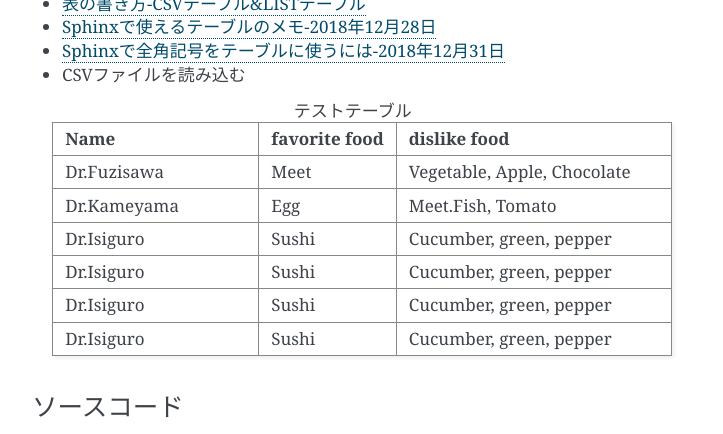
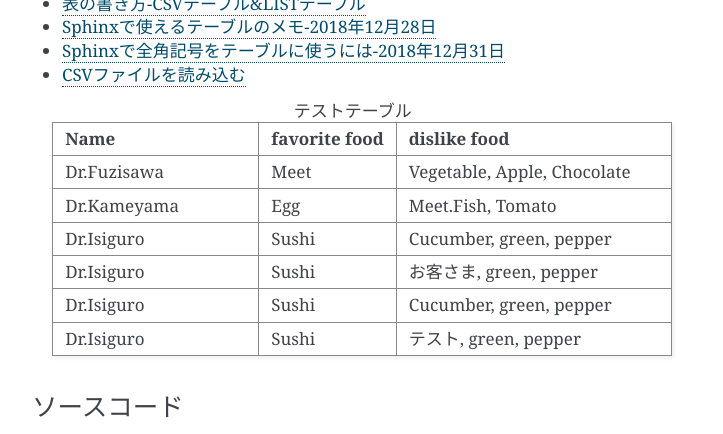
Before and after one commit to yuyuyu0706/sphinx, a Sphinx documentation site: the page built from sphinx/source/work/page01.rst, in a window 1280 px wide and 900 px high, scrolled down 995 px. Shown: the top 434 px of the window, without its empty margins (388-1111 px from the left). Built offline with Sphinx 7.4.7, drawn with Linux system fonts in a browser that asks for light colours; pages that are not in the unit, such as notebooks, are missing from menus.

Commit message:
auto commit

```diff
--- a/sphinx/source/work/aaa.csv
+++ b/sphinx/source/work/aaa.csv
@@ -2,6 +2,6 @@
 "Dr.Fuzisawa", Meet, "Vegetable, Apple, Chocolate"
 "Dr.Kameyama", Egg, "Meet.Fish, Tomato"
 "Dr.Isiguro", Sushi, "Cucumber, green, pepper"
+"Dr.Isiguro", Sushi, "お客さま, green, pepper"
 "Dr.Isiguro", Sushi, "Cucumber, green, pepper"
-"Dr.Isiguro", Sushi, "Cucumber, green, pepper"
-"Dr.Isiguro", Sushi, "Cucumber, green, pepper"
+"Dr.Isiguro", Sushi, "テスト, green, pepper"
--- a/sphinx/source/work/page01.rst
+++ b/sphinx/source/work/page01.rst
@@ -40,7 +40,7 @@ sphinx 学習メモ
 * `表の書き方-CSVテーブル&LISTテーブル <https://www1.gifu-u.ac.jp/~fujilab/sphinx_html/tsuka.html#id5>`_
 * `Sphinxで使えるテーブルのメモ-2018年12月28日 <https://dawtrav.skr.jp/blog/sphinx/sphinx-tables/>`_
 * `Sphinxで全角記号をテーブルに使うには-2018年12月31日 <https://dawtrav.skr.jp/blog/sphinx/docutils-ambiguous-malformed-table/#docutils-ambiguous-malformed-table>`_
-* CSVファイルを読み込む
+* `CSVファイルを読み込む <https://www1.gifu-u.ac.jp/~fujilab/sphinx_html/tsuka.html>`_
 
 .. csv-table:: テストテーブル
    :file: aaa.csv
```
